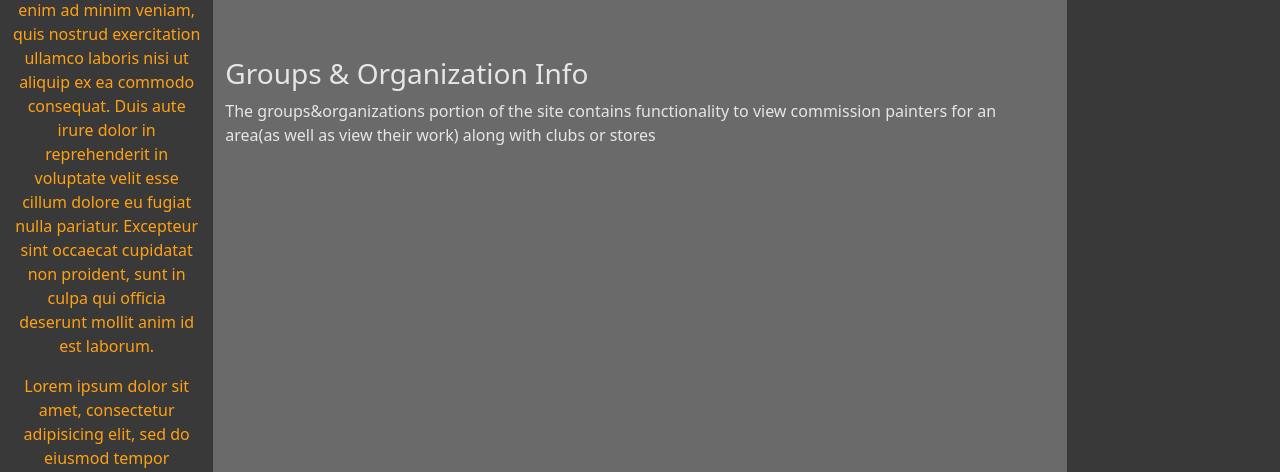
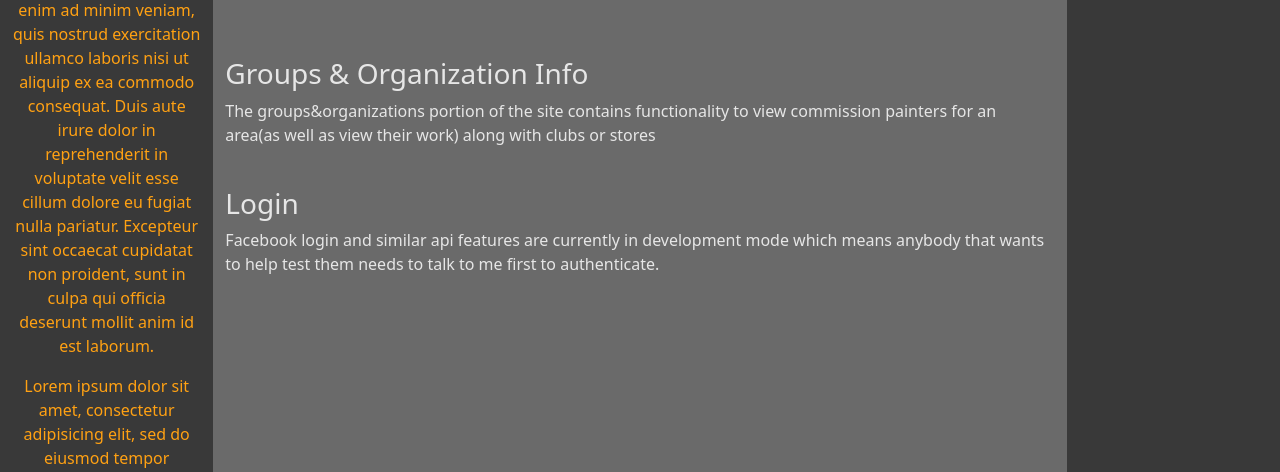
Before and after one commit to ArkAngle1788/Mini-Gallery, a Django app: template templates/CommunityInfrastructure/about.html in a window 1280 px wide. Shown: the part 446-918 px from the top of the page. Run offline with Django 3.2, Linux system fonts and the light colour scheme; the template is opened without the code that fills it, so the values that code supplies are empty; parts of the project's set-up code (start-up, migrations or seed data) failed here and were passed over; some libraries are stand-ins or nearby versions.

Commit message:
about update
added facebook login explanation to about

```diff
--- a/templates/CommunityInfrastructure/about.html
+++ b/templates/CommunityInfrastructure/about.html
@@ -14,6 +14,9 @@
 <br>
 <h3>Groups & Organization Info</h3>
 <p>The groups&organizations portion of the site contains functionality to view commission painters for an area(as well as view their work) along with clubs or stores</p>
+<br>
+<h3>Login</h3>
+<p>Facebook login and similar api features are currently in development mode which means anybody that wants to help test them needs to talk to me first to authenticate.</p>
 
 {% endblock content %}
 
```
